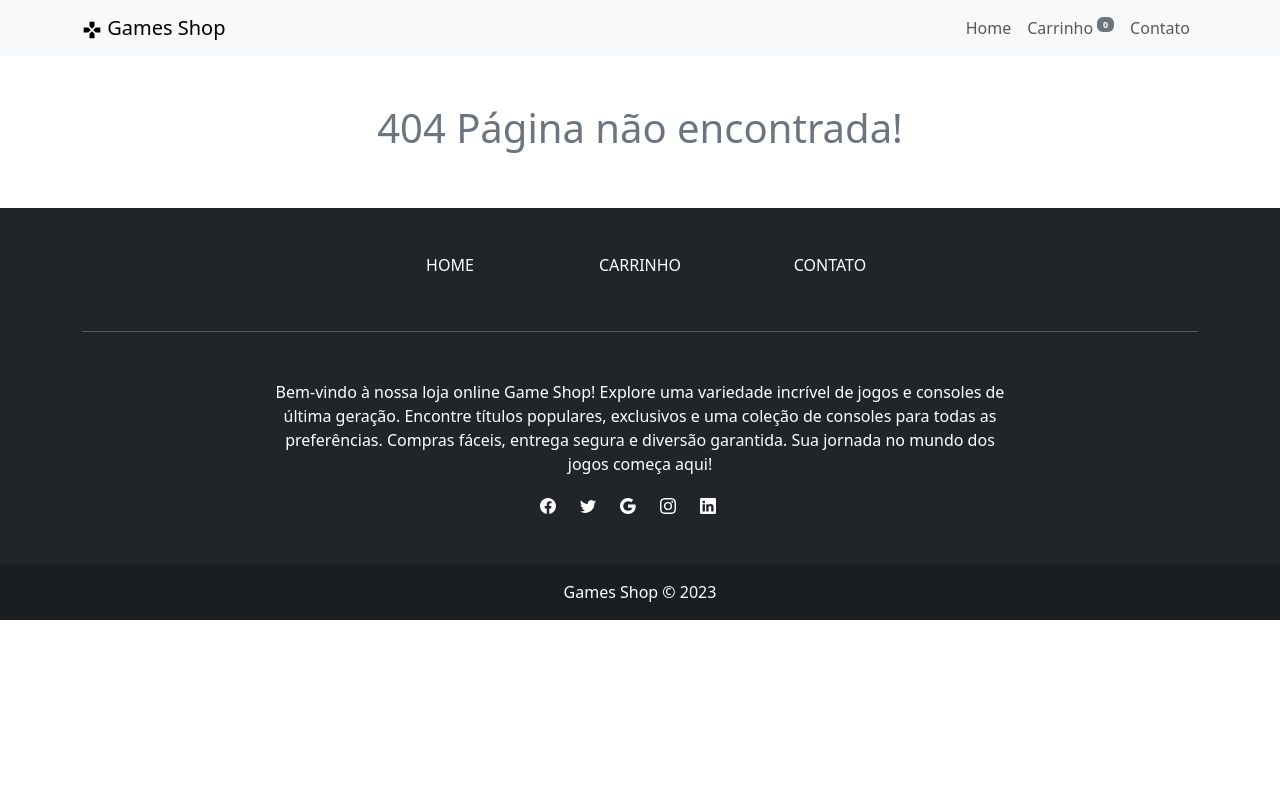
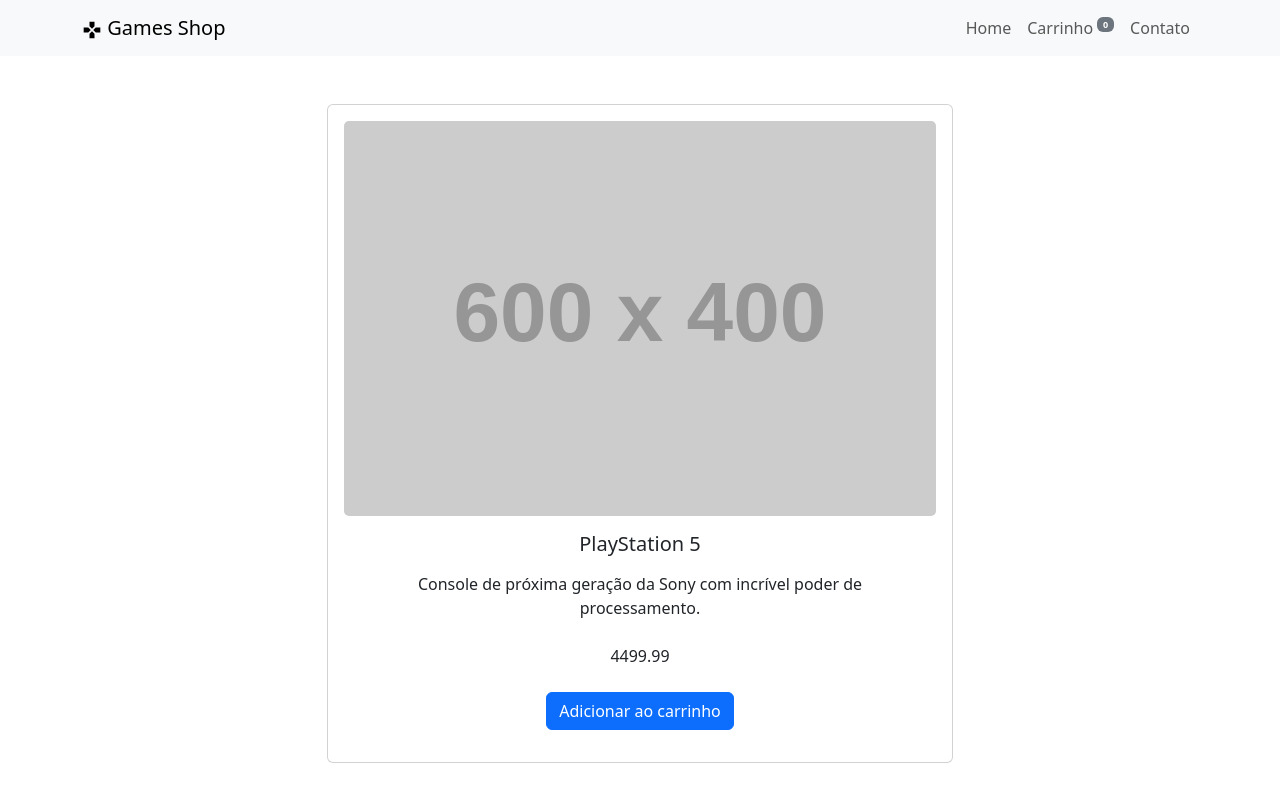
Before and after one commit to briitogabriel/ecommerceFMT, a React (Vite) app in the folder ecommerceFMT/: page /produto/1 in a window 1280 px wide. Shown: the top 800 px of the page. Built offline with nearby package versions, Linux system fonts and the light colour scheme.

Commit message:
Criando página de descrição do produto

```diff
--- a/ecommerceFMT/src/App.jsx
+++ b/ecommerceFMT/src/App.jsx
@@ -5,6 +5,7 @@
 import { Homepage } from './pages/Homepage';
 import { Footer } from './components/Footer';
 import 'bootstrap/dist/css/bootstrap.min.css';
+import { ProductPage } from './pages/ProductPage/Product.page';
 
 function App() {
   return (
@@ -12,7 +13,7 @@
       <Header />
       <Routes>
         <Route path="/" element={<Homepage />} />
-        {/* <Route path="/produtos" element={<ProductsPage />} /> */}
+        <Route path="/produto/:id" element={<ProductPage />} />
         {/* <Route path="/carrinho" element={<ShoppingCartPage />} /> */}
         <Route path="/contato" element={<ContactPage />} />
         <Route path="*" element={<NotFoundPage />} />
--- a/ecommerceFMT/src/components/ProductCard/ProductCard.component.jsx
+++ b/ecommerceFMT/src/components/ProductCard/ProductCard.component.jsx
@@ -1,14 +1,16 @@
 import {Button, Card} from 'react-bootstrap';
 import "./ProductCard.style.css";
 import { useAppContext } from '../../context/Context'
+import { useNavigate } from 'react-router-dom';
 
 export const ProductCardComponent = ({product}) => {
   const { addProductToCart } = useAppContext();
+  const navigate = useNavigate();
   return (
     <Card style={{ width: '18rem' }}>
-      <Card.Img variant="top" src={product.imagem} />
+      <a onClick={() => navigate(`/produto/${product.id}`) }><Card.Img variant="top" src={product.imagem} /></a>
       <Card.Body>
-        <Card.Title>{product.nome}</Card.Title>
+        <a onClick={() => navigate(`/produto/${product.id}`) }><Card.Title>{product.nome}</Card.Title></a>
         <Card.Text>
           {product.preco}
         </Card.Text>
--- a/ecommerceFMT/src/components/ProductCard/ProductCard.style.css
+++ b/ecommerceFMT/src/components/ProductCard/ProductCard.style.css
@@ -5,3 +5,11 @@
     align-items: center;
     gap: 0.5rem;
 }
+
+a {
+    cursor: pointer;
+}
+
+.card-title:hover {
+    text-decoration: underline;
+}
--- /dev/null
+++ b/ecommerceFMT/src/pages/ProductPage/Product.page.jsx
@@ -0,0 +1,27 @@
+import {useParams} from 'react-router-dom';
+import { useAppContext } from '../../context/Context';
+import {Button, Card} from 'react-bootstrap';
+import './ProductPage.style.css';
+
+export const ProductPage = () => {
+    const {id} = useParams();
+    const { addProductToCart, products } = useAppContext();
+
+    const productId = Number(id);
+
+    const product = products.filter(product => product.id === productId)
+    console.log(product)
+    return (
+        <div className='container p-5'>
+            <Card className='m-auto p-3' style={{ width: '60%' }}>
+                <Card.Img src={product[0].imagem} />
+                <Card.Body className='m-auto' >
+                    <Card.Title>{product[0].nome}</Card.Title>
+                    <Card.Text className='text-center'>{product[0].descricao}</Card.Text>
+                    <Card.Text>{product[0].preco}</Card.Text>
+                    <Button variant="primary" onClick={() => addProductToCart(product[0].id) }>Adicionar ao carrinho</Button>
+                </Card.Body>
+            </Card>
+        </div>
+    )
+}
--- /dev/null
+++ b/ecommerceFMT/src/pages/ProductPage/ProductPage.style.css
@@ -0,0 +1,5 @@
+.product-card {
+    display: flex;
+    justify-content: center;
+    margin: 4rem;
+}
```
